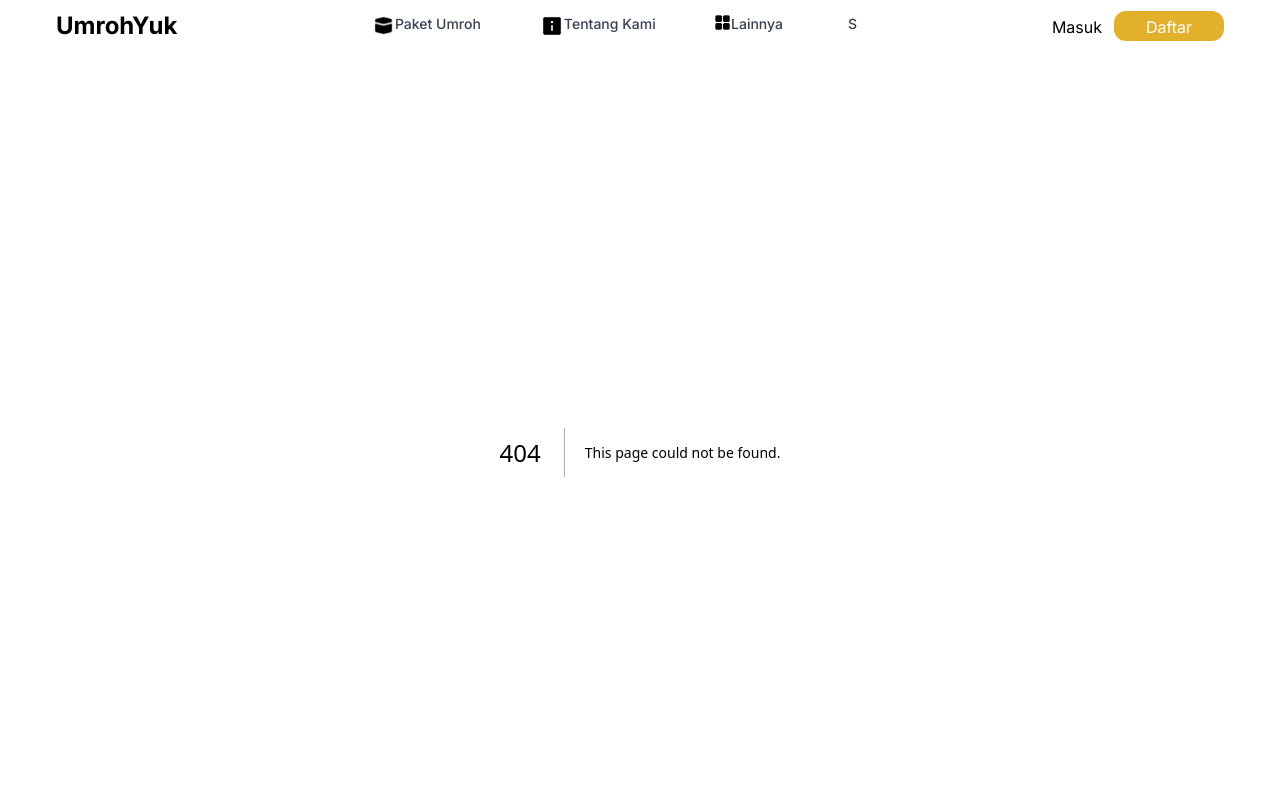
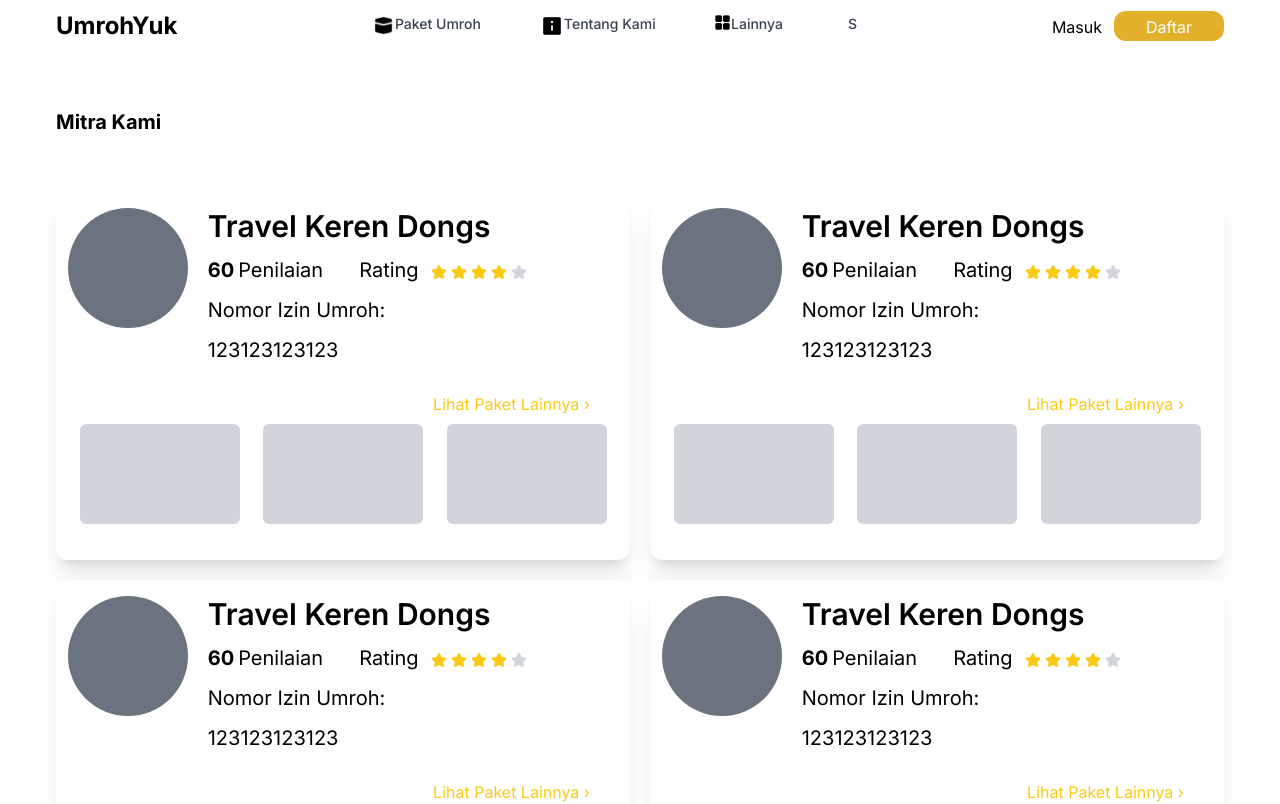
Before and after one commit to fikriymnn/umr-web, a Next.js app: page /mitraKami in a window 1280 px wide. Before the commit this address had no page. Shown: the top 804 px of the page. Built offline with nearby package versions, Linux system fonts and the light colour scheme.

Commit message:
Update: -add mitra kami page -add mitra card -add stars rating components

```diff
--- /dev/null
+++ b/src/app/mitraKami/page.jsx
@@ -0,0 +1,24 @@
+import React from 'react'
+
+import MitraCard from '@/components/mitraCard'
+
+function MitraKami() {
+    return (
+        <>
+
+            <div> <p className=" text-black text-xl font-bold p-14">
+                Mitra Kami
+            </p></div>
+            <div className='grid grid-cols-2 gap-5 mx-14 pb-10'>
+                <MitraCard />
+                <MitraCard />
+                <MitraCard />
+                <MitraCard />
+                <MitraCard />
+                <MitraCard />
+            </div>
+        </>
+    )
+}
+
+export default MitraKami
--- /dev/null
+++ b/src/components/mitraCard.jsx
@@ -0,0 +1,62 @@
+import React from 'react'
+import Image from "next/image";
+import StarsRating from '@/components/starsRating'
+function MitraCard() {
+    return (
+
+        <div className=' bg-white rounded-xl shadow-xl'>
+            <div className='p-3'>
+                <div className='bg-white w-10/12 flex justify-center rounded-xl'>
+
+                    <div className='flex py-1 '>
+                        <div className=' '>
+                            <div className='w-[120px] h-[120px] bg-gray-500 rounded-full '></div>
+                        </div>
+                        <div className='w-9/12 ps-5'>
+                            <h1 className=' text-black text-3xl pb-3 font-semibold'>Travel Keren Dongs</h1>
+                            <div className='flex pb-3 gap-9'>
+                                <div className='flex gap-1'>
+
+                                    <p className='text-black text-xl font-bold'>60</p>
+                                    <p className='text-black text-xl'>Penilaian</p>
+                                </div>
+                                <div className='flex gap-2'>
+                                    <p className='text-black text-xl'>Rating</p>
+                                    <div className='pb-1'>
+
+                                        <StarsRating />
+                                    </div>
+                                </div>
+                            </div>
+                            <p className='text-black text-xl pb-3'>Nomor Izin Umroh:</p>
+                            <p className='text-black text-xl pb-3'>123123123123</p>
+
+                        </div>
+                    </div>
+                </div>
+
+            </div>
+            <div className='pb-2'>
+                <a href="">
+                    <p className='flex justify-end pe-10 text-yellow-300'>Lihat Paket Lainnya &rsaquo;</p>
+                </a>
+
+            </div>
+            <div className="flex justify-evenly pb-9">
+
+                <div className='bg-gray-300 h-[100px] w-[160px] rounded-md'>
+
+                </div>
+                <div className='bg-gray-300 h-[100px] w-[160px] rounded-md'>
+
+                </div>
+                <div className='bg-gray-300 h-[100px] w-[160px] rounded-md'>
+
+                </div>
+            </div>
+        </div>
+
+    )
+}
+
+export default MitraCard
--- /dev/null
+++ b/src/components/starsRating.jsx
@@ -0,0 +1,25 @@
+import React from 'react'
+
+function StarsRating() {
+    return (
+        <div class="ps-1 pt-2 flex items-center space-x-1">
+            <svg class="w-4 h-4 text-yellow-300" aria-hidden="true" xmlns="http://www.w3.org/2000/svg" fill="currentColor" viewBox="0 0 22 20">
+                <path d="M20.924 7.625a1.523 1.523 0 0 0-1.238-1.044l-5.051-.734-2.259-4.577a1.534 1.534 0 0 0-2.752 0L7.365 5.847l-5.051.734A1.535 1.535 0 0 0 1.463 9.2l3.656 3.563-.863 5.031a1.532 1.532 0 0 0 2.226 1.616L11 17.033l4.518 2.375a1.534 1.534 0 0 0 2.226-1.617l-.863-5.03L20.537 9.2a1.523 1.523 0 0 0 .387-1.575Z" />
+            </svg>
+            <svg class="w-4 h-4 text-yellow-300" aria-hidden="true" xmlns="http://www.w3.org/2000/svg" fill="currentColor" viewBox="0 0 22 20">
+                <path d="M20.924 7.625a1.523 1.523 0 0 0-1.238-1.044l-5.051-.734-2.259-4.577a1.534 1.534 0 0 0-2.752 0L7.365 5.847l-5.051.734A1.535 1.535 0 0 0 1.463 9.2l3.656 3.563-.863 5.031a1.532 1.532 0 0 0 2.226 1.616L11 17.033l4.518 2.375a1.534 1.534 0 0 0 2.226-1.617l-.863-5.03L20.537 9.2a1.523 1.523 0 0 0 .387-1.575Z" />
+            </svg>
+            <svg class="w-4 h-4 text-yellow-300" aria-hidden="true" xmlns="http://www.w3.org/2000/svg" fill="currentColor" viewBox="0 0 22 20">
+                <path d="M20.924 7.625a1.523 1.523 0 0 0-1.238-1.044l-5.051-.734-2.259-4.577a1.534 1.534 0 0 0-2.752 0L7.365 5.847l-5.051.734A1.535 1.535 0 0 0 1.463 9.2l3.656 3.563-.863 5.031a1.532 1.532 0 0 0 2.226 1.616L11 17.033l4.518 2.375a1.534 1.534 0 0 0 2.226-1.617l-.863-5.03L20.537 9.2a1.523 1.523 0 0 0 .387-1.575Z" />
+            </svg>
+            <svg class="w-4 h-4 text-yellow-300" aria-hidden="true" xmlns="http://www.w3.org/2000/svg" fill="currentColor" viewBox="0 0 22 20">
+                <path d="M20.924 7.625a1.523 1.523 0 0 0-1.238-1.044l-5.051-.734-2.259-4.577a1.534 1.534 0 0 0-2.752 0L7.365 5.847l-5.051.734A1.535 1.535 0 0 0 1.463 9.2l3.656 3.563-.863 5.031a1.532 1.532 0 0 0 2.226 1.616L11 17.033l4.518 2.375a1.534 1.534 0 0 0 2.226-1.617l-.863-5.03L20.537 9.2a1.523 1.523 0 0 0 .387-1.575Z" />
+            </svg>
+            <svg class="w-4 h-4 text-gray-300 dark:text-gray-500" aria-hidden="true" xmlns="http://www.w3.org/2000/svg" fill="currentColor" viewBox="0 0 22 20">
+                <path d="M20.924 7.625a1.523 1.523 0 0 0-1.238-1.044l-5.051-.734-2.259-4.577a1.534 1.534 0 0 0-2.752 0L7.365 5.847l-5.051.734A1.535 1.535 0 0 0 1.463 9.2l3.656 3.563-.863 5.031a1.532 1.532 0 0 0 2.226 1.616L11 17.033l4.518 2.375a1.534 1.534 0 0 0 2.226-1.617l-.863-5.03L20.537 9.2a1.523 1.523 0 0 0 .387-1.575Z" />
+            </svg>
+        </div>
+    )
+}
+
+export default StarsRating
```
